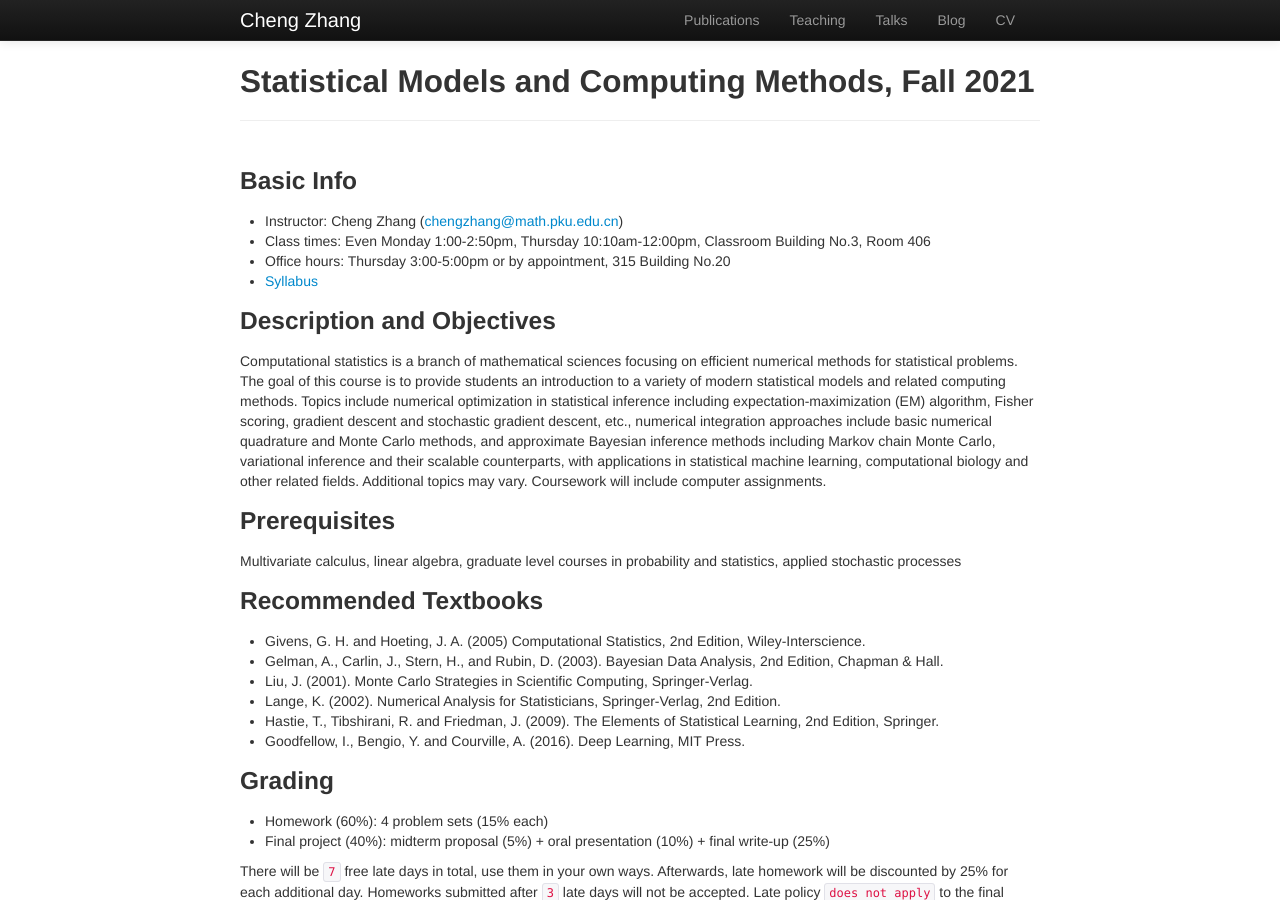
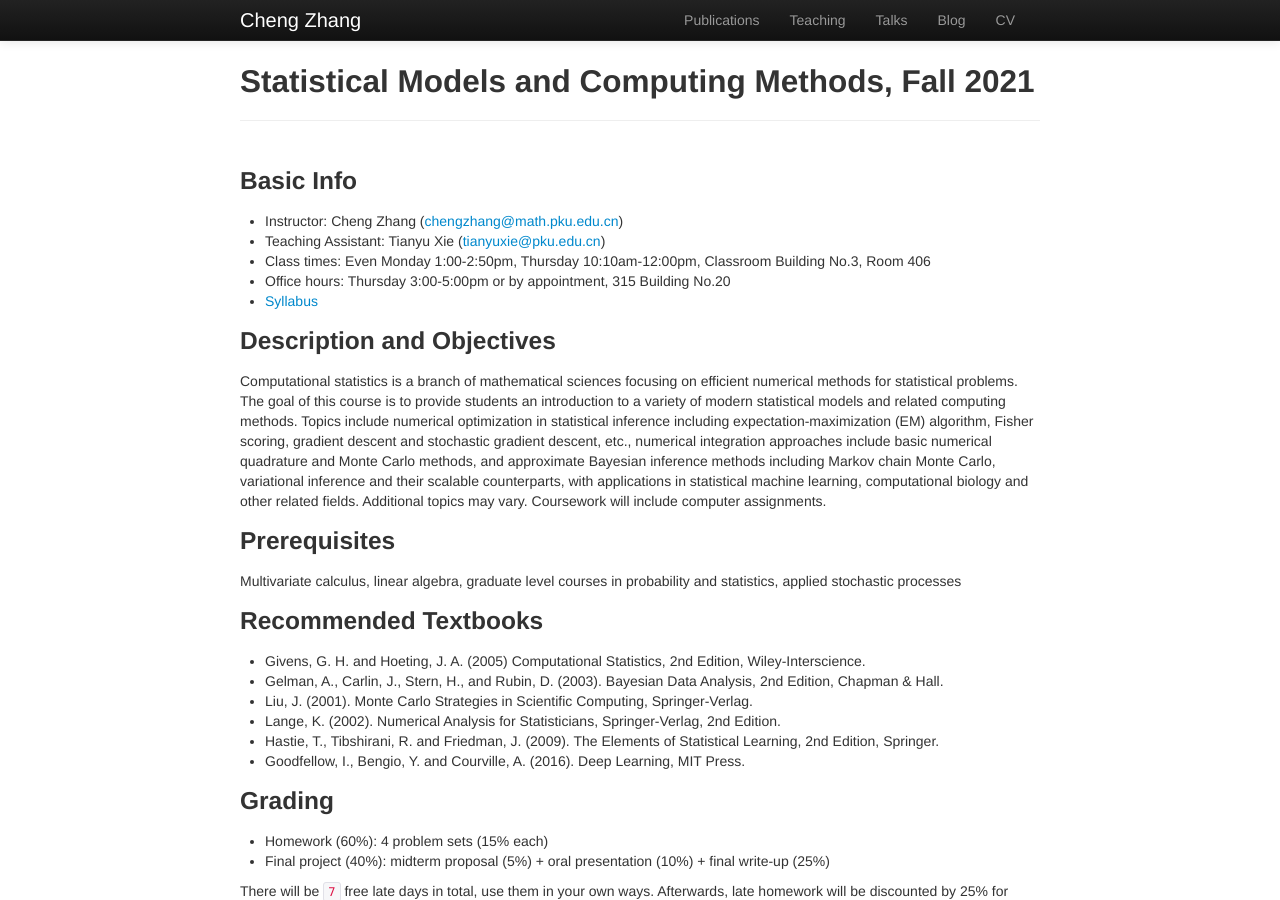
Before and after one commit to zcrabbit/zcrabbit.github.io, a Jekyll site: the page built from courses/smcm-f21.md, in a window 1280 px wide and 900 px high. Built offline with Jekyll 4.4.1, drawn with Linux system fonts in a browser that asks for light colours.

Commit message:
Update smcm-f21.md

```diff
--- a/courses/smcm-f21.md
+++ b/courses/smcm-f21.md
@@ -7,6 +7,7 @@ author: Cheng Zhang
 
 ### Basic Info
 - Instructor: Cheng Zhang (<chengzhang@math.pku.edu.cn>)
+- Teaching Assistant: Tianyu Xie (<tianyuxie@pku.edu.cn>)
 - Class times: Even Monday 1:00-2:50pm, Thursday 10:10am-12:00pm, Classroom Building No.3, Room 406
 - Office hours: Thursday 3:00-5:00pm or by appointment, 315 Building No.20
 - [Syllabus]({{sites.baseurl}}/courses/Syllabus-smcm-f21.pdf)
```
